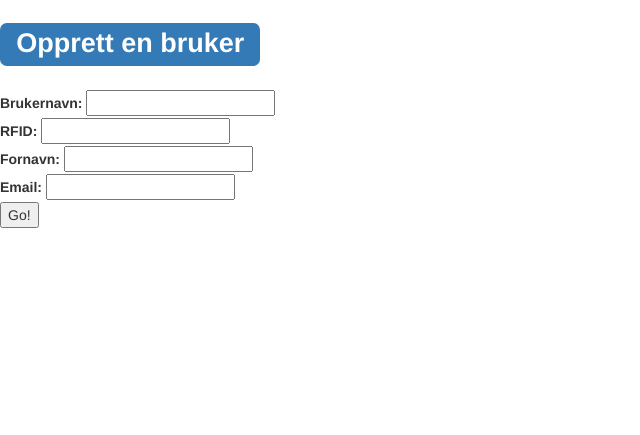
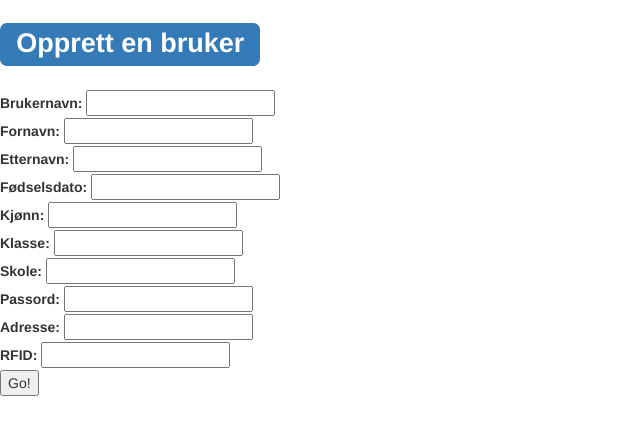
Before and after one commit to toyenyouthlibrary/front-end, a Flask app: page /create/ in a window 1280 px wide. Shown: the top 435 px of the page, without its empty margins (0-640 px from the left). Run offline with Flask 2, Linux system fonts and the light colour scheme; parts of the project's set-up code (start-up, migrations or seed data) failed here and were passed over; some libraries are stand-ins or nearby versions.

Commit message:
Changed create user HTML form to work with the backend stuff

```diff
--- a/src/frontend.py
+++ b/src/frontend.py
@@ -15,10 +15,12 @@ forbiddenNames = ["søren klype"]
 @app.route("/create/", methods=['GET', 'POST'])
 def create_user():
     if flask.request.form:
+        #Check if username is too edgy
         if flask.request.form["username"] in forbiddenNames:
             return flask.render_template('user/error.html', error="Et slikt navn er ikke lov!")
 
-        user_ = user.User(rfid=int(random.randint(0, 100000000000 - 1)), **flask.request.form)
+        user_ = user.User(**flask.request.form)
+
         try:
             user_.create_in_database()
         except ConnectionError as err:
@@ -58,12 +60,13 @@ def lend_book():
 def show_user_profile(username):
     try:
         user_ = user.read_user_from_database(username)
+
     except ConnectionError as err:
         return flask.render_template('user/error.html', error=err)
 
     books_ = user.retrive_lended_books_by_user(username)
 
-    return flask.render_template('user/user_profile.html', username=user_.username, **user_.details, books=books_["books"])
+    return flask.render_template('user/user_profile.html', username=user_.username, rfid=user_.rfid, details= user_.details, books=books_["books"])
 
 
 @app.route('/admin/')
@@ -114,7 +117,7 @@ def admin_users_in_database():
     except ConnectionError as err:
         return flask.render_template('user/error.html', error=err)
 
-    print(admin_)
+
     return flask.render_template('admin/users_in_database.html', users=admin_["users"])
 
 
--- a/src/templates/user/create_user.html
+++ b/src/templates/user/create_user.html
@@ -13,14 +13,32 @@
     <label for="username">Brukernavn:</label>
     <input type="text" name="username" /><br />
 
-    <label for="rfid">RFID:</label>
-    <input type="number" name="rfid" /><br />
-
     <label for="firstname">Fornavn:</label>
     <input type="text" name="firstname" /><br />
 
-    <label for="email">Email:</label>
-    <input type="text" name="email" /><br />
+    <label for="lastname">Etternavn:</label>
+    <input type="text" name="lastname" /><br />
+
+    <label for="birth">Fødselsdato:</label>
+    <input type="text" name="birth" /><br />
+
+    <label for="sex">Kjønn:</label>
+    <input type="text" name="sex" /><br />
+
+    <label for="class">Klasse:</label>
+    <input type="text" name="class" /><br />
+
+    <label for="school">Skole:</label>
+    <input type="text" name="school" /><br />
+
+    <label for="password">Passord:</label>
+    <input type="text" name="password" /><br />
+
+    <label for="address">Adresse:</label>
+    <input type="text" name="address" /><br />
+
+    <label for="rfid">RFID:</label>
+    <input type="number" name="rfid" /><br />
 
     <input type="submit" value="Go!" />
 
```
Also changed, not shown: src/templates/user/user_profile.html (+8 -19 lines), src/user.py (+1 -11 lines).
